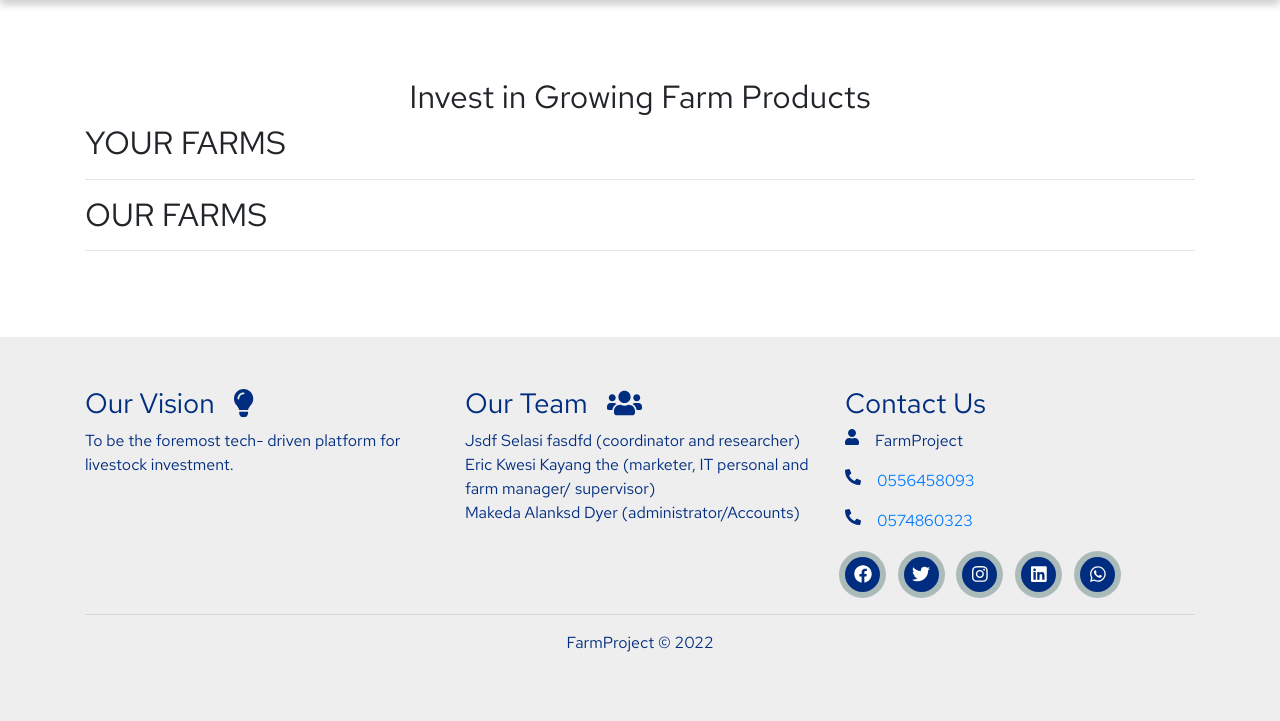
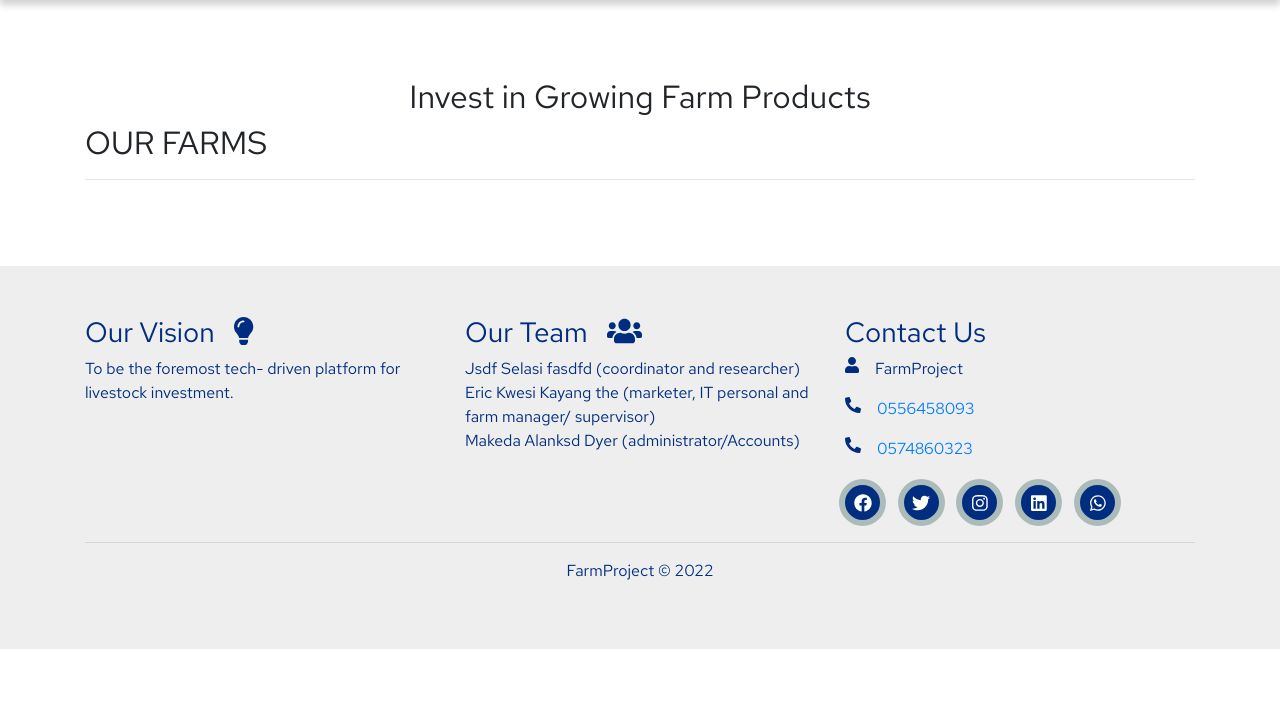
Before and after one commit to 1SasB/FarmWebFinal, a Flask app: page / in a window 1280 px wide. Shown: the part 82-803 px from the top of the page. After the commit the page ends 731 px from the top, so only its background shows below. Run offline with Flask 2, Linux system fonts and the light colour scheme; data that the repository does not hold is empty; some libraries are stand-ins or nearby versions.

Commit message:
minor bug fix

```diff
--- a/templates/index.html
+++ b/templates/index.html
@@ -28,9 +28,9 @@
           </div>
         <div class="bg-color">
             <div class="container">
-                <h2>YOUR FARMS</h2>
-                <hr>
                 {% if "user_token" in session %}
+                    <h2>YOUR FARMS</h2>
+                    <hr>
                     <div class="sponsored-farms products pb-5 pt-3">
                         <div class="container">
                             {% if my_farms %}
```
